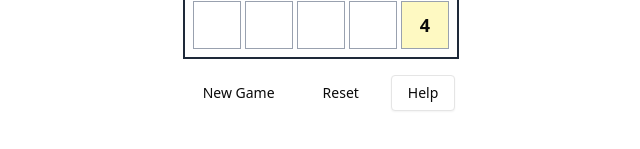
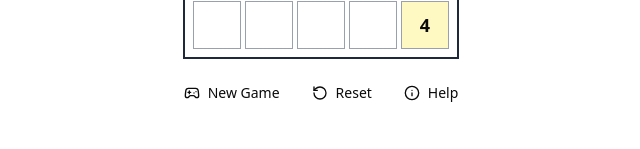
Before and after one commit to terror/zip, a React (Vite) app: page / in a window 1280 px wide. Shown: the part 505-654 px from the top of the page, without its empty margins (319-959 px from the left). Built offline with nearby package versions, Linux system fonts and the light colour scheme.

Commit message:
Use `ghost` variant for all controls and add icons

```diff
--- a/src/App.tsx
+++ b/src/App.tsx
@@ -2,6 +2,7 @@ import { HelpButton } from '@/components/help-modal';
 import { Button } from '@/components/ui/button';
 import { generateBoard } from '@/lib/generator';
 import { GameState } from '@/lib/state';
+import { Gamepad2, RotateCcw } from 'lucide-react';
 import { useEffect, useRef, useState } from 'react';
 
 import {
@@ -237,12 +238,13 @@ function App() {
         })}
       </div>
 
-      <div className='flex items-center gap-4'>
+      <div className='flex items-center gap-2'>
         <Button
           onClick={newGame}
           variant={'ghost'}
           className='touch-manipulation rounded px-4 py-3 text-base sm:text-sm'
         >
+          <Gamepad2 />
           New Game
         </Button>
         <Button
@@ -250,6 +252,7 @@ function App() {
           variant={'ghost'}
           className='touch-manipulation rounded px-4 py-3 text-base sm:text-sm'
         >
+          <RotateCcw />
           Reset
         </Button>
         <HelpButton />
--- a/src/components/help-modal.tsx
+++ b/src/components/help-modal.tsx
@@ -1,3 +1,4 @@
+import { Info } from 'lucide-react';
 import { useState } from 'react';
 
 import { Button } from './ui/button';
@@ -16,10 +17,11 @@ export function HelpButton() {
   return (
     <Dialog open={isHelpOpen} onOpenChange={setIsHelpOpen}>
       <Button
-        variant='outline'
+        variant='ghost'
         onClick={() => setIsHelpOpen(true)}
         className='touch-manipulation rounded px-4 py-3 text-base sm:text-sm'
       >
+        <Info />
         Help
       </Button>
 
```
